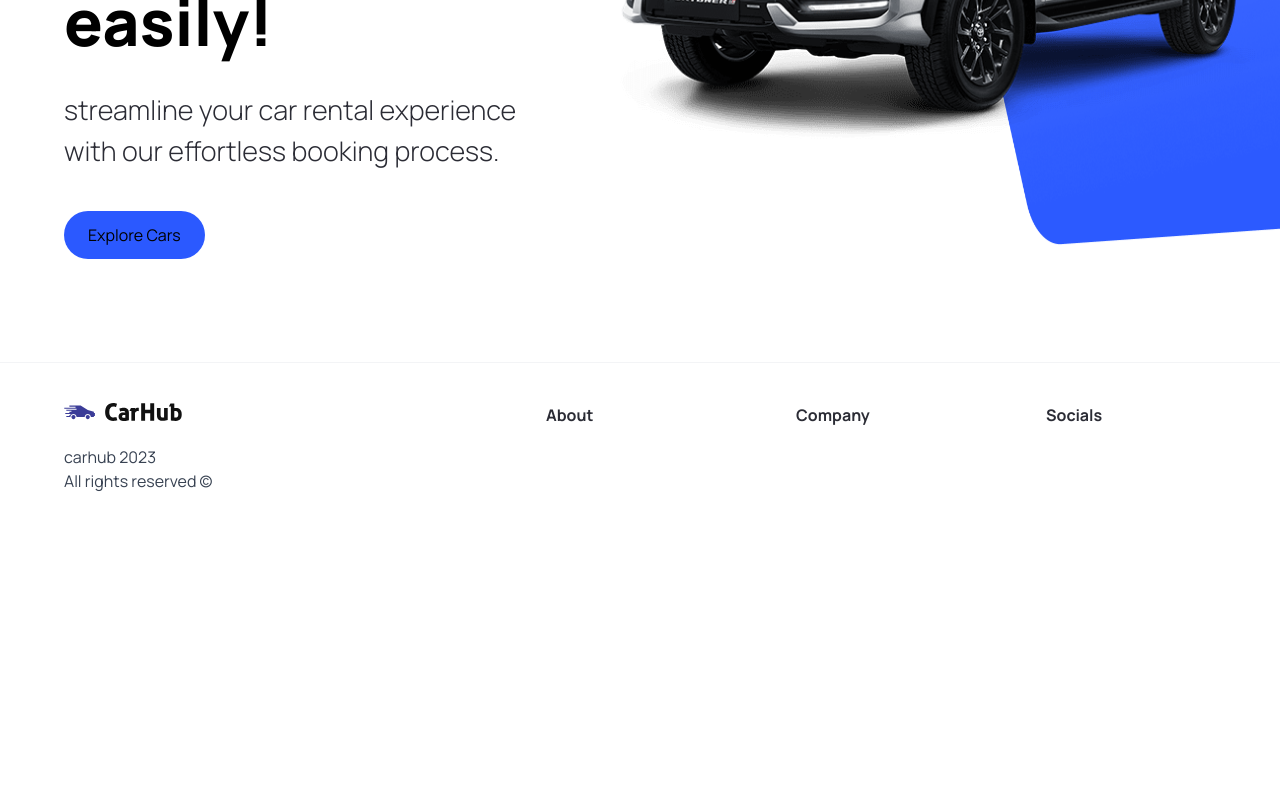
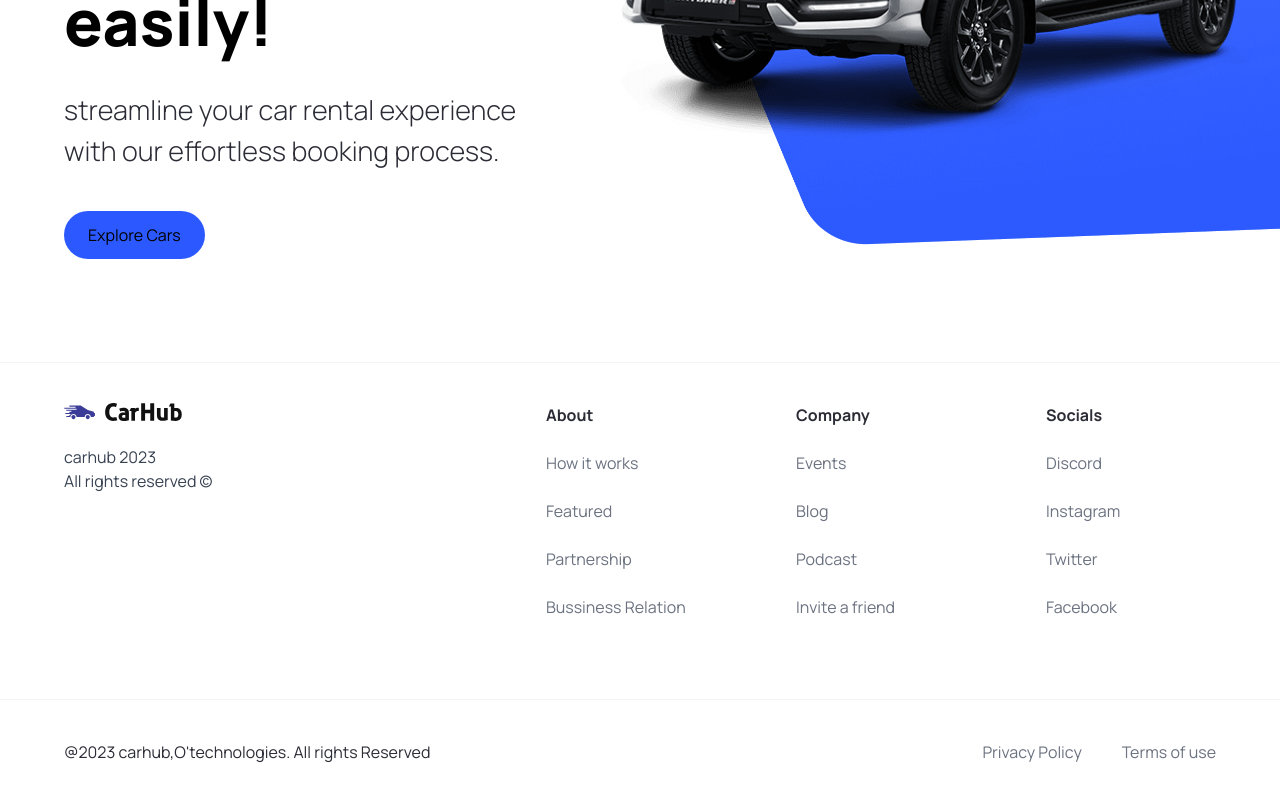
Before and after one commit to olafrank/car_hub, a Next.js app: page / in a window 1280 px wide. Shown: the part 458-1258 px from the top of the page. Before the commit the page ends 991 px from the top, so only its background shows below. Built offline with nearby package versions, Linux system fonts and the light colour scheme.

Commit message:
hero secrion completed

```diff
--- a/components/Footer.tsx
+++ b/components/Footer.tsx
@@ -9,19 +9,35 @@
             <div className="flex max-md:flex-col flex-wrap justify-between gap-5
         sm:px-16 px-16 py-10">
                 <div className="flex flex-col justify-start items-start gap-6">
-                    <Image src="/logo.svg" alt="logo" width={118} height={18} className="object-contain"/>
-                    <p className="text-base text-gray-700">carhub 2023 <br/>All rights reserved &copy;</p>
+                    <Image src="/logo.svg" alt="logo" width={118} height={18} className="object-contain" />
+                    <p className="text-base text-gray-700">carhub 2023 <br />All rights reserved &copy;</p>
 
                 </div>
                 <div className="footer__links">
-                    {footerLinks.map((link)=>(
+                    {footerLinks.map((link) => (
                         <div key={link.title} className="footer__link">
                             <h3 className="font-bold">{link.title}</h3>
-                            </div>
+                            {link.links.map((item) => (
+                                <Link key={item.title} href={item.url} className="text-gray-500">{item.title}</Link>
+                            ))}
+                        </div>
                     ))}
                 </div>
+            </div>
+            <div className="flex justify-between items-center flex-wrap mt-10 border-t border-gray-100
+                sm:px-16 px-6 py-10">
+                <p>@2023 carhub,O'technologies. All rights Reserved</p>
+                <div className="footer__copyrights-link">
+                    <Link href="/" className="text-gray-500">
+                        Privacy Policy
+                    </Link>
+                    <Link href="/" className="text-gray-500">
+                        Terms of use
+                    </Link>
+                </div>
+            </div>
 
-            </div>
+
 
         </footer>
     )
--- a/components/Hero.tsx
+++ b/components/Hero.tsx
@@ -24,8 +24,8 @@
             <div className="hero__image-container">
                 <div className="hero__image">
                     <Image src="/hero.png" alt="hero" fill className="object-contain" />
-                    <div className="hero__image-overlay" />
                 </div>
+                <div className="hero__image-overlay" />
 
             </div>
         </div>
```
